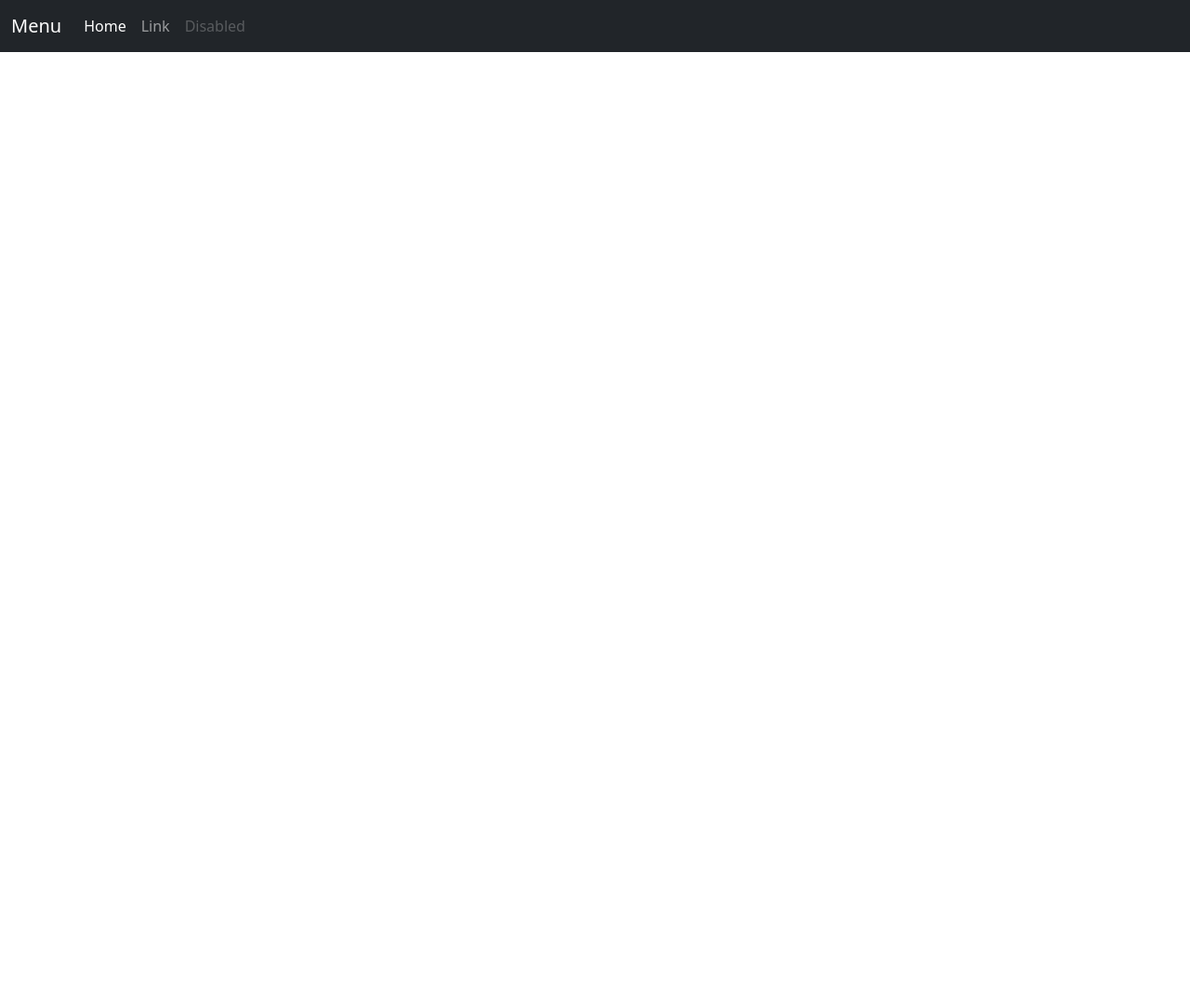
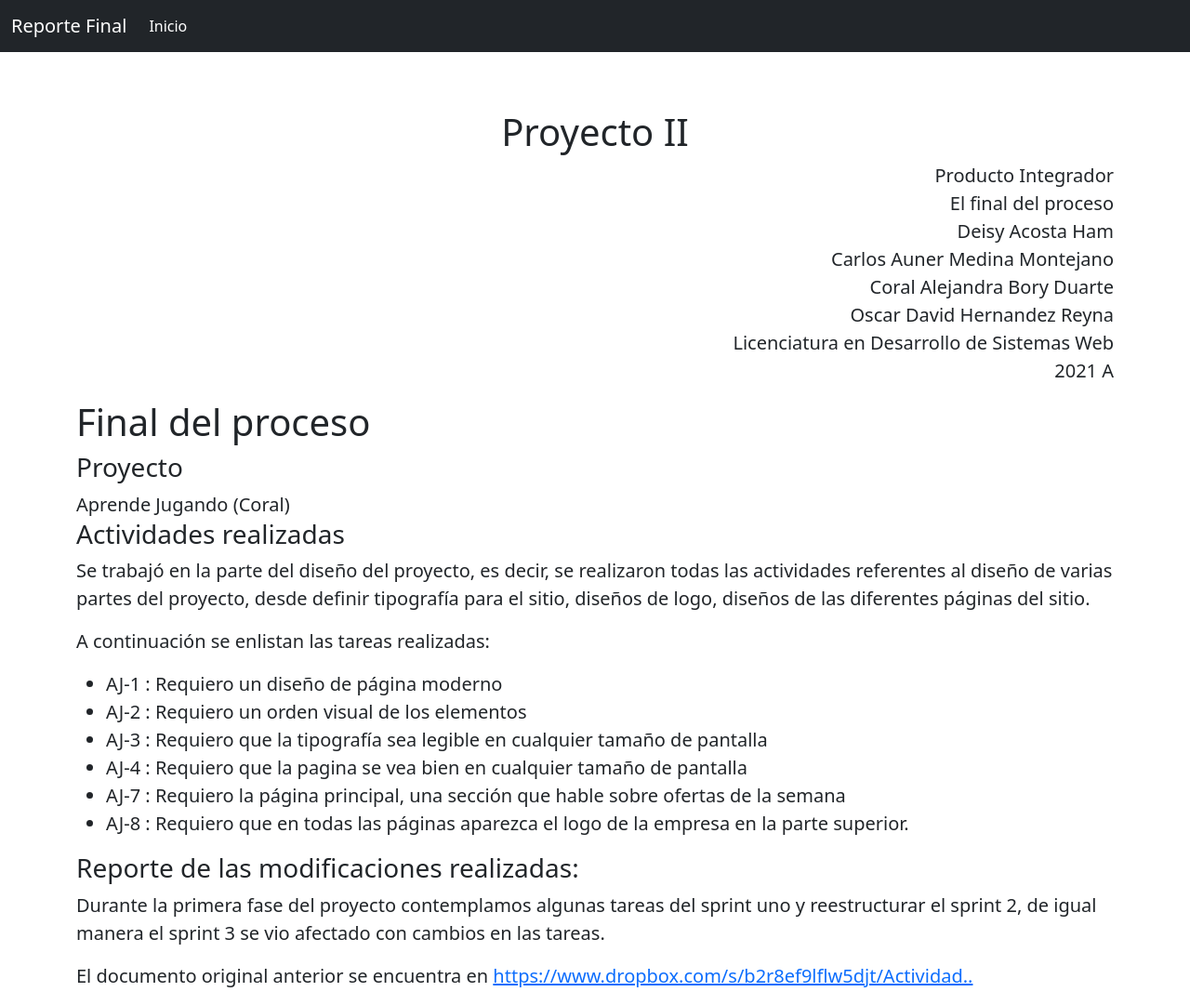
Before and after one commit to oscardavid10/reporte_final.io, a plain HTML site: page index.html in a window 1280 px wide. Shown: the whole page at 93% size. Before the commit the page ends 800 px from the top, so only its background shows below. Drawn offline with nearby package versions, Linux system fonts and the light colour scheme.

Commit message:
Main
Body style y agregar información main

```diff
--- /dev/null
+++ b/estilos.css
@@ -0,0 +1,3 @@
+.flex-shrink-0{
+    padding-top: 70px;
+}
--- a/index.html
+++ b/index.html
@@ -1,41 +1,65 @@
 <!DOCTYPE html>
-<html lang="es">
+<html lang="es" class="h-100">
 <head>
     <meta charset="UTF-8">
     <meta http-equiv="X-UA-Compatible" content="IE=edge">
     <meta name="viewport" content="width=device-width, initial-scale=1.0">
-
+    <link href="estilos.css" rel="stylesheet">
     <link href="https://cdn.jsdelivr.net/npm/bootstrap@5.0.2/dist/css/bootstrap.min.css" rel="stylesheet" integrity="sha384-EVSTQN3/azprG1Anm3QDgpJLIm9Nao0Yz1ztcQTwFspd3yD65VohhpuuCOmLASjC" crossorigin="anonymous">
     <script src="https://cdn.jsdelivr.net/npm/bootstrap@5.0.2/dist/js/bootstrap.bundle.min.js" integrity="sha384-MrcW6ZMFYlzcLA8Nl+NtUVF0sA7MsXsP1UyJoMp4YLEuNSfAP+JcXn/tWtIaxVXM" crossorigin="anonymous"></script>
 
     <title>Reporte Final</title>
 </head>
-<body>
-</body>
+<body class="d-flex flex-column h-100">
     <header>
-        <!-- Fixed navbar -->
-        <nav class="navbar navbar-expand-md navbar-dark fixed-top bg-dark ">
+        <nav class="navbar navbar-expand-md navbar-dark fixed-top bg-dark">
           <div class="container-fluid">
-            <a class="navbar-brand" href="#">Menu</a>
+            <a class="navbar-brand" href="#">Reporte Final</a>
             <button class="navbar-toggler" type="button" data-bs-toggle="collapse" data-bs-target="#navbarCollapse" aria-controls="navbarCollapse" aria-expanded="false" aria-label="Toggle navigation">
               <span class="navbar-toggler-icon"></span>
             </button>
             <div class="collapse navbar-collapse" id="navbarCollapse">
               <ul class="navbar-nav me-auto mb-2 mb-md-0">
                 <li class="nav-item">
-                  <a class="nav-link active" aria-current="page" href="#">Home</a>
-                </li>
-                <li class="nav-item">
-                  <a class="nav-link" href="#">Link</a>
-                </li>
-                <li class="nav-item">
-                  <a class="nav-link disabled" href="#" tabindex="-1" aria-disabled="true">Disabled</a>
+                  <a class="nav-link active" aria-current="page" href="#">Inicio</a>
                 </li>
               </ul>
             </div>
           </div>
         </nav>
       </header>
+      <main class="flex-shrink-0">
+        <div class="container">
+          <h1 class="mt-5 text-center">Proyecto II</h1>
+          <p class="lead text-end">Producto Integrador<br>
+            El final del proceso<br>
+            Deisy Acosta Ham<br>
+            Carlos Auner Medina Montejano<br>
+            Coral Alejandra Bory Duarte<br>
+            Oscar David Hernandez Reyna<br>
+            Licenciatura en Desarrollo de Sistemas Web<br>
+            2021 A<br>
+            </p>
+        <h1>Final del proceso</h1>
+        <h3>Proyecto</h3>
+        <span class="lead">Aprende Jugando (Coral)</span>
+        <h3>Actividades realizadas</h3>
+        <p class="lead">Se trabajó en la parte del diseño del proyecto, es decir, se realizaron todas las actividades referentes al diseño de varias partes del proyecto, desde definir tipografía para el sitio, diseños de logo, diseños de las diferentes páginas del sitio. </p>
 
+        <p class="lead">A continuación se enlistan las tareas realizadas:</p>
+        <ul class="lead">
+        <li>AJ-1 : Requiero un diseño de página moderno</li>
+        <li>AJ-2 : Requiero un orden visual de los elementos</li>
+        <li>AJ-3 : Requiero que la tipografía sea legible en cualquier tamaño de pantalla</li>
+        <li>AJ-4 : Requiero que la pagina se vea bien en cualquier tamaño de pantalla</li>
+        <li>AJ-7 : Requiero la página principal, una sección que hable sobre ofertas de la semana</li>
+        <li>AJ-8 : Requiero que en  todas las páginas aparezca el logo de la empresa en la parte superior.</li>
+        </ul>
+
+        <h3>Reporte de las modificaciones realizadas:</h3>
+        <p class="lead">Durante la primera fase del proyecto contemplamos  algunas tareas del sprint uno y reestructurar el sprint 2, de igual manera el sprint 3 se vio afectado con cambios en las tareas.</p>
+        <p class="lead">El documento original  anterior se encuentra en <a href="https://www.dropbox.com/s/b2r8ef9lflw5djt/Actividad%20integradora%20El%20backlog%20y%20el%20sprint%20Schedule%20del%20proyecto%20CoralBory.pdf?dl=0">https://www.dropbox.com/s/b2r8ef9lflw5djt/Actividad..</a></p>
+    </div>
+    </main>
 </body>
 </html>
```
